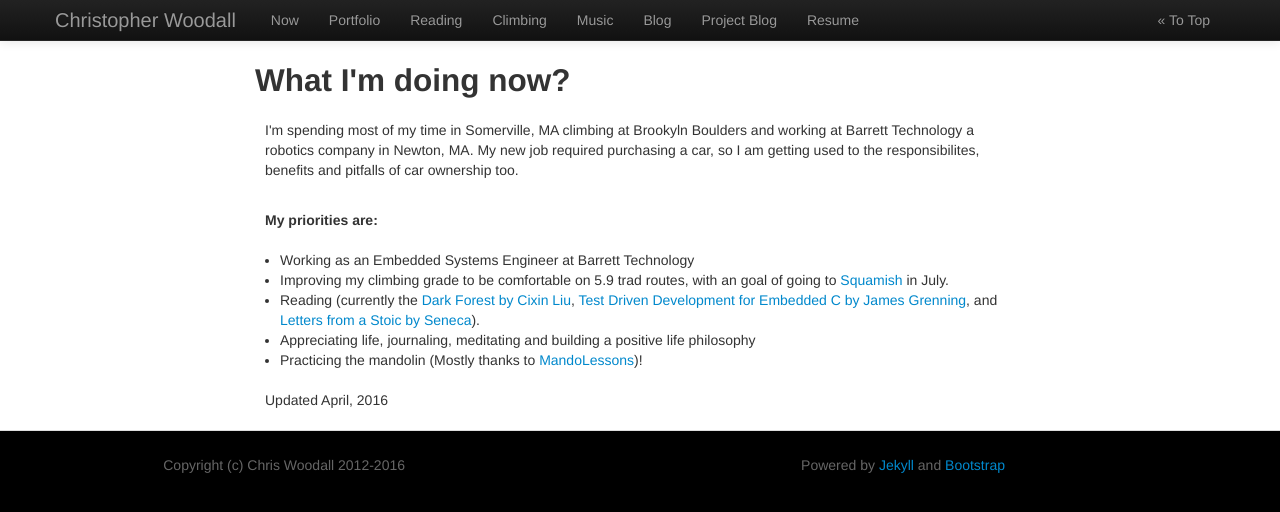
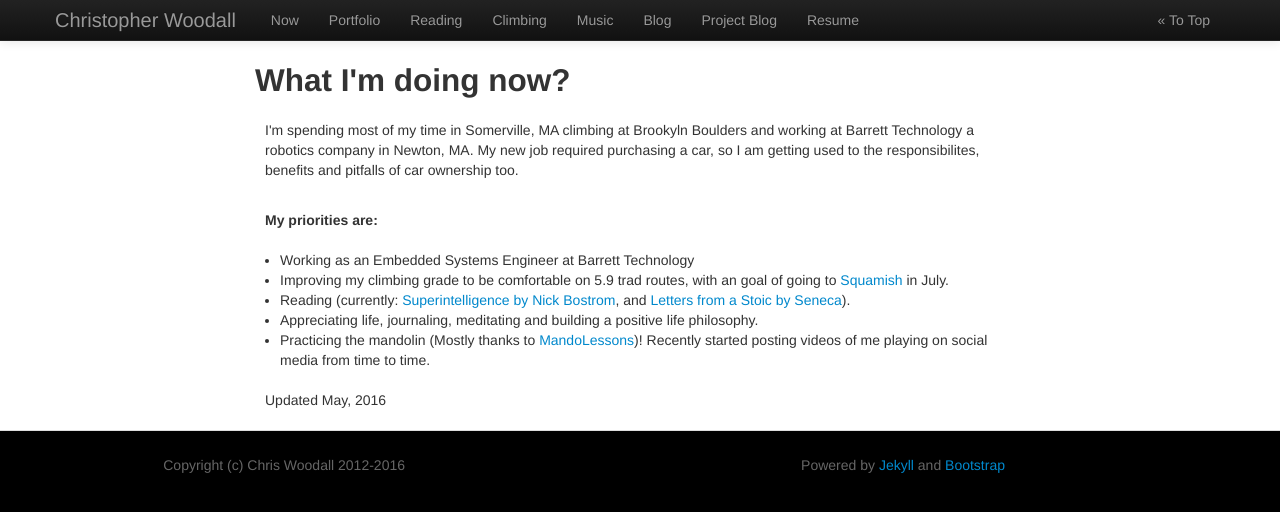
Before and after one commit to cwoodall/cwoodall.github.io, a Jekyll site: the page built from now.html, in a window 1280 px wide. Shown: the top 512 px of the page. Built offline with Jekyll 4.4.1, drawn with Linux system fonts in a browser that asks for light colours; nearby versions of some CDN libraries.

Commit message:
Updated now page

```diff
--- a/now.html
+++ b/now.html
@@ -20,15 +20,13 @@ title: Chris J. Woodall - Now
       <ul>
         <li>Working as an Embedded Systems Engineer at Barrett Technology</li>
         <li>Improving my climbing grade to be comfortable on 5.9 trad routes, with an goal of going to <a href="https://www.mountainproject.com/v/squamish/105798170">Squamish</a> in July.</li>
-        <li>Reading (currently the
-            <a href="http://www.amazon.com/gp/product/B00R13OYU6/ref=dp-kindle-redirect?ie=UTF8&btkr=1">Dark Forest by Cixin Liu</a>,
-            <a href="http://www.amazon.com/Driven-Development-Embedded-Pragmatic-Programmers/dp/193435662X/ref=asap_bc?ie=UTF8">Test Driven Development for Embedded C by James Grenning</a>,
+        <li>Reading (currently: <a href="http://www.amazon.com/Superintelligence-Dangers-Strategies-Nick-Bostrom/dp/1501227742">Superintelligence by Nick Bostrom</a>,
             and <a href="http://www.amazon.com/Letters-Stoic-Epistulae-Morales-Lucilium-ebook/dp/B005NC0MGW/ref=sr_1_1?s=books&ie=UTF8&qid=1460084973&sr=1-1&keywords=letters+from+a+stoic">Letters from a Stoic by Seneca</a>).
-        <li>Appreciating life, journaling, meditating and building a positive life philosophy</li>
-        <li>Practicing the mandolin (Mostly thanks to <a href="http://mandolessons.com/">MandoLessons</a>)!</li>
+        <li>Appreciating life, journaling, meditating and building a positive life philosophy.</li>
+        <li>Practicing the mandolin (Mostly thanks to <a href="http://mandolessons.com/">MandoLessons</a>)! Recently started posting videos of me playing on social media from time to time.</li>
       </ul>
 
-      <p>Updated April, 2016</p>
+      <p>Updated May, 2016</p>
 	</div>
 	<div class="span2"></div>
 </div>
```
Also changed, not shown: other parts of now.html (+1 -1 lines).
